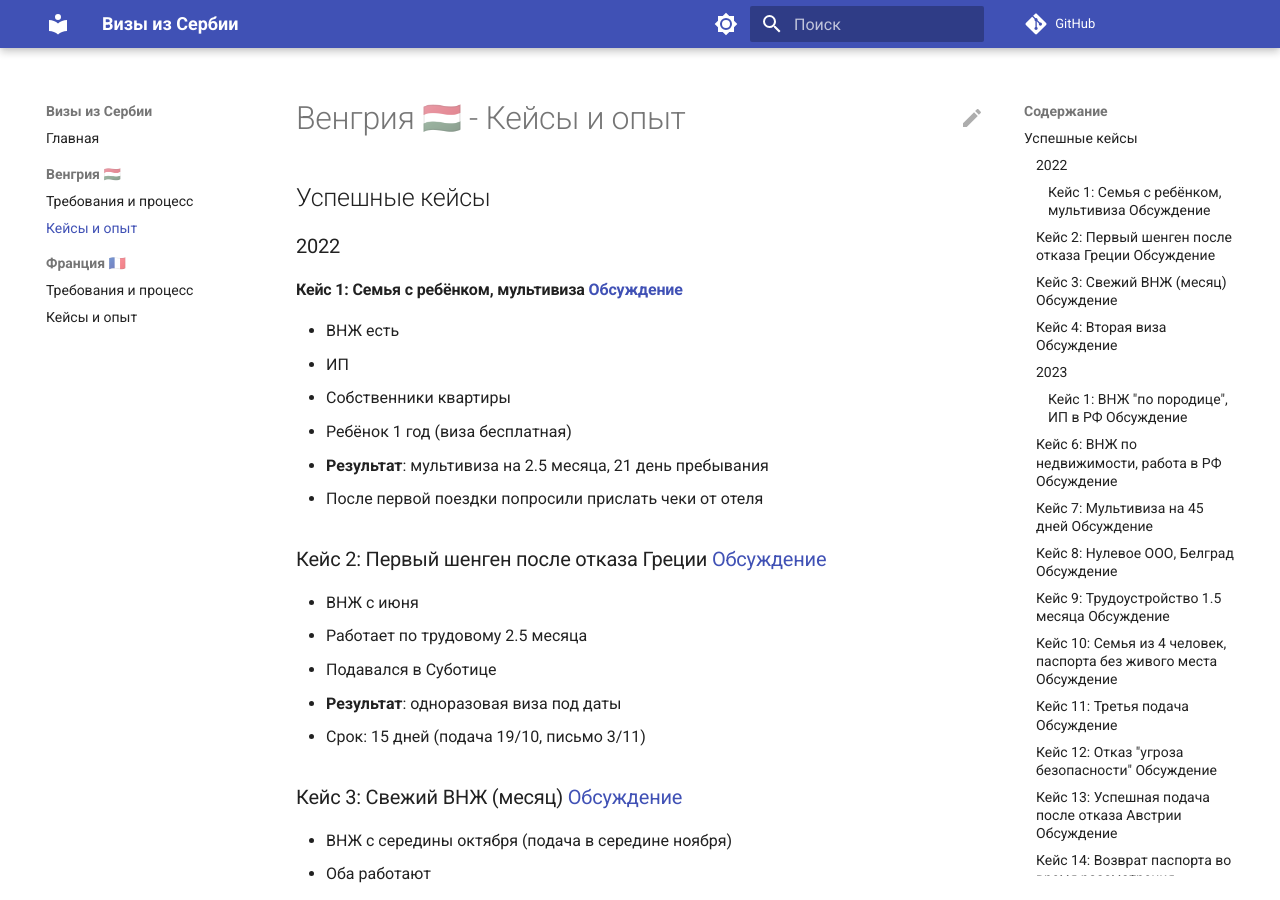
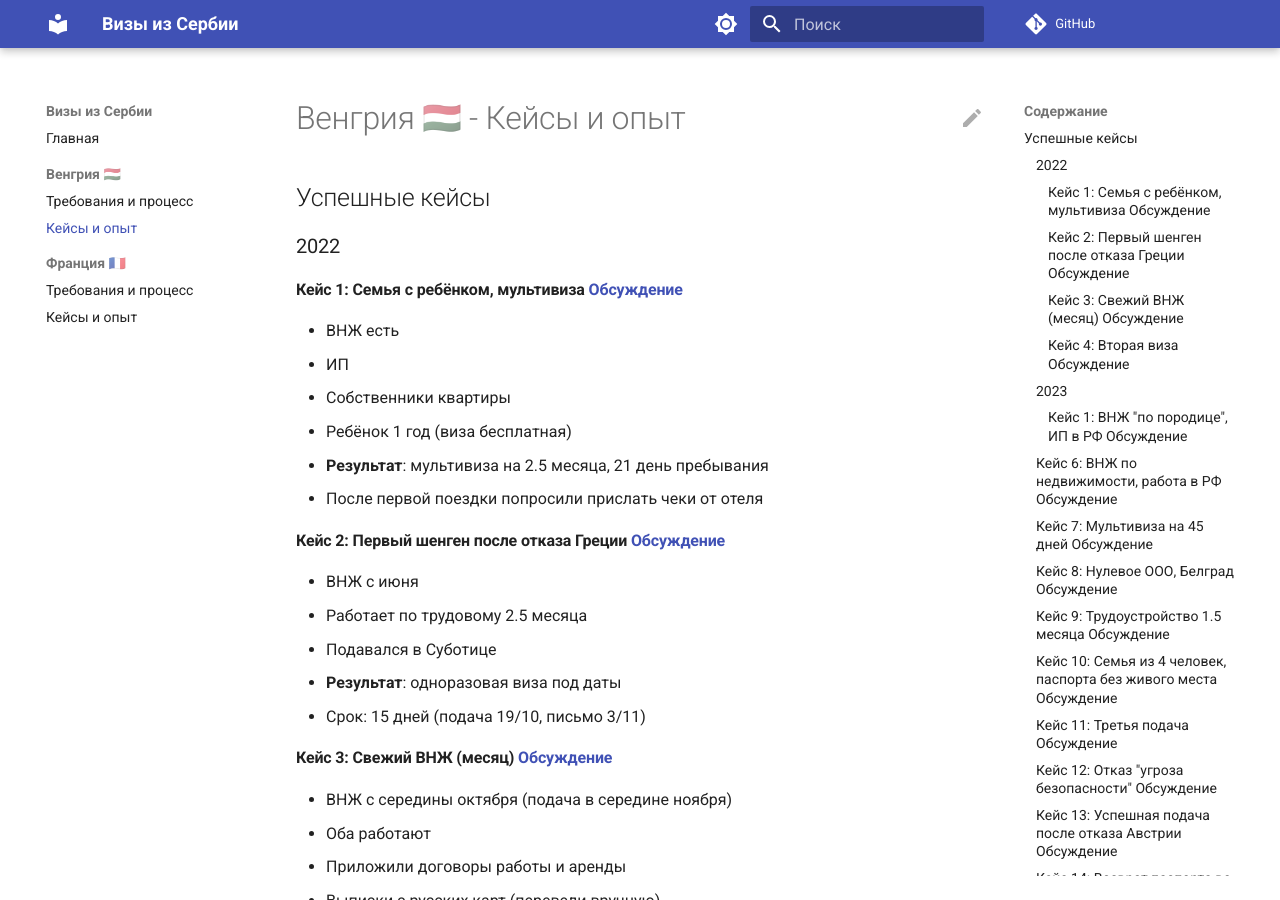
Before and after one commit to tgdigest/serbia-visas-for-other-countries, an MkDocs documentation site: the page built from docs/hungary/cases.md, in a window 1280 px wide and 900 px high. Built offline with MkDocs 1.6.1 and Material for MkDocs 9.7.7, drawn with Linux system fonts in a browser that asks for light colours; comment, search, counter and statistics services are not loaded.

```diff
--- a/docs/hungary/cases.md
+++ b/docs/hungary/cases.md
@@ -12,21 +12,21 @@
 - **Результат**: мультивиза на 2.5 месяца, 21 день пребывания
 - После первой поездки попросили прислать чеки от отеля
 
-### Кейс 2: Первый шенген после отказа Греции [Обсуждение](https://t.me/c/1608823685/14535/20777)
+#### Кейс 2: Первый шенген после отказа Греции [Обсуждение](https://t.me/c/1608823685/14535/20777)
 - ВНЖ с июня
 - Работает по трудовому 2.5 месяца
 - Подавался в Суботице
 - **Результат**: одноразовая виза под даты
 - Срок: 15 дней (подача 19/10, письмо 3/11)
 
-### Кейс 3: Свежий ВНЖ (месяц) [Обсуждение](https://t.me/c/1608823685/14535/20780)
+#### Кейс 3: Свежий ВНЖ (месяц) [Обсуждение](https://t.me/c/1608823685/14535/20780)
 - ВНЖ с середины октября (подача в середине ноября)
 - Оба работают
 - Приложили договоры работы и аренды
 - Выписки с русских карт (перевели вручную)
 - **Результат**: виза под даты + требование отправить все чеки из Венгрии
 
-### Кейс 4: Вторая виза [Обсуждение](https://t.me/c/1608823685/14535/20779)
+#### Кейс 4: Вторая виза [Обсуждение](https://t.me/c/1608823685/14535/20779)
 - Первая виза была под даты
 - Вторая подача с несколькими бронями
 - **Результат**: мультивиза на 3 месяца, 15 дней
```
Also changed, not shown: docs/index.md (+2 -2 lines).
